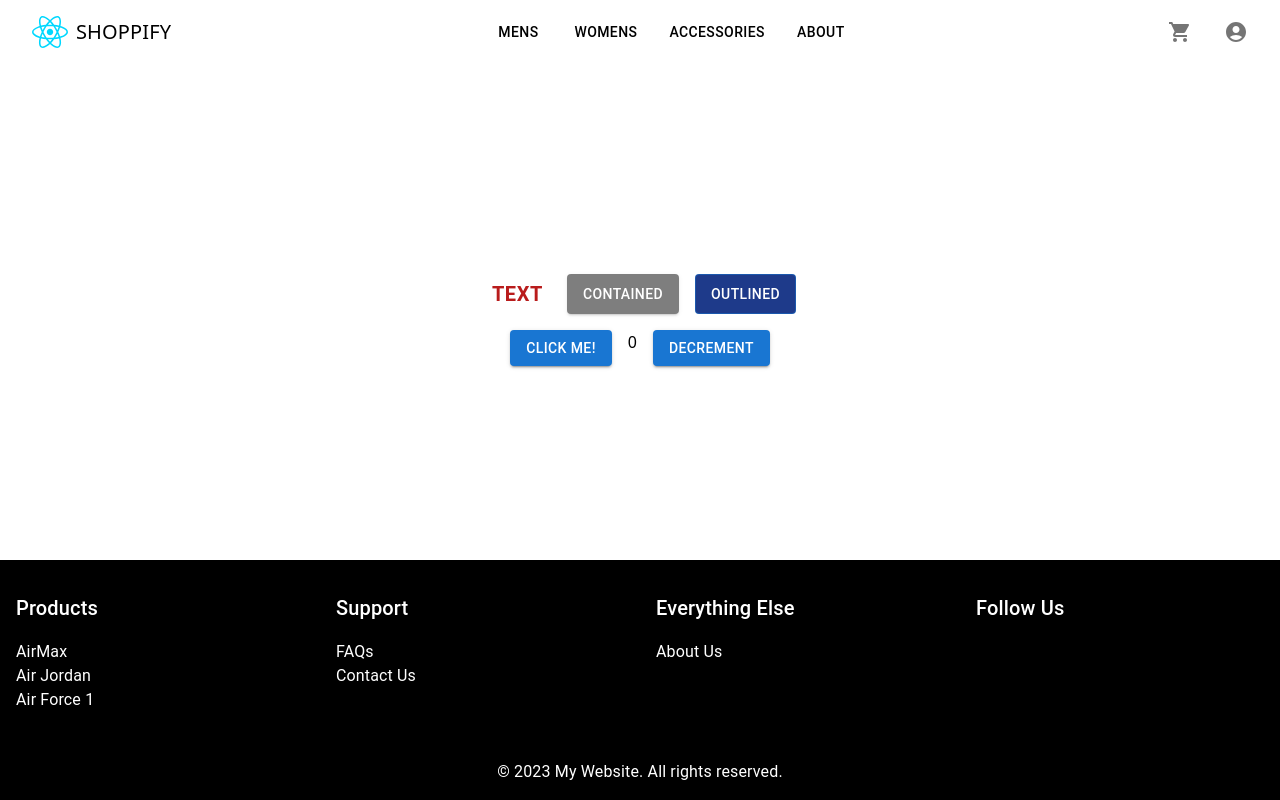
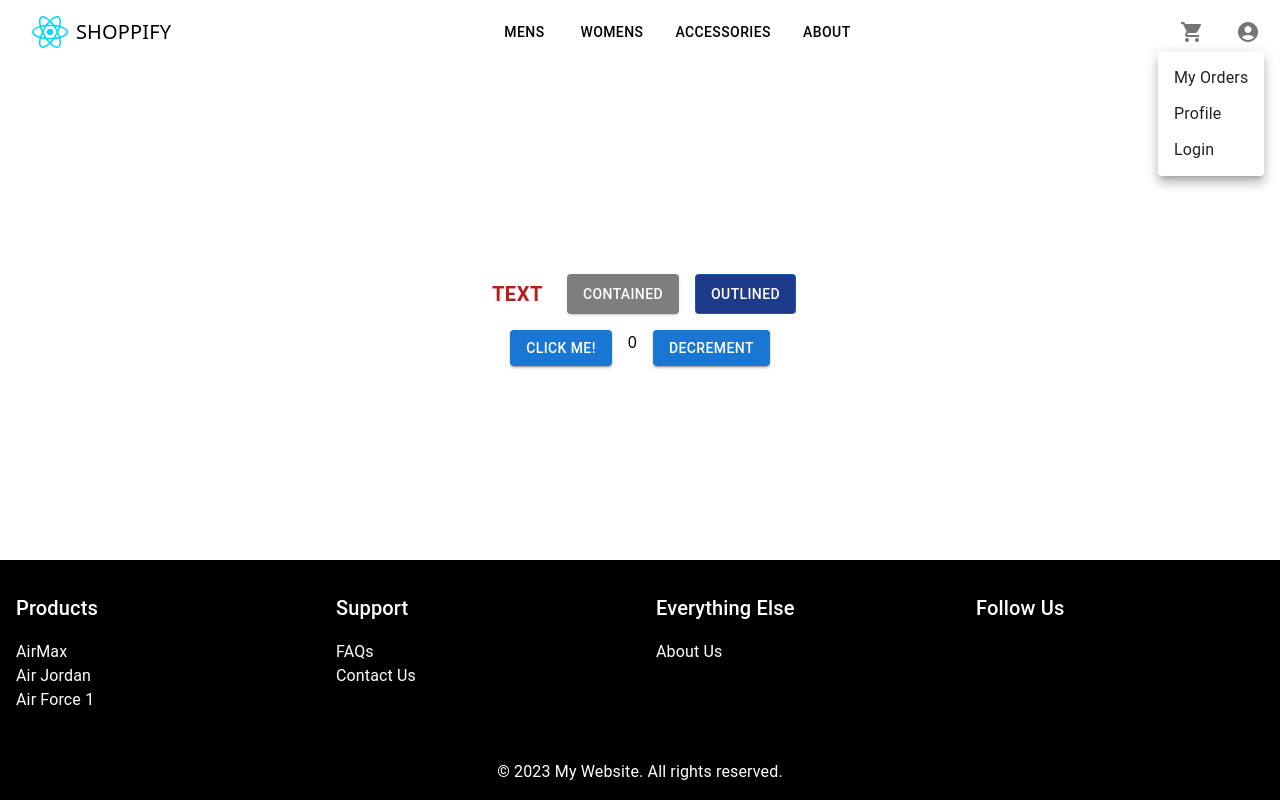
Before and after one commit to dennielstephen/Shoppify.UI, a React (Vite) app: page / in a window 1280 px wide. Both pictures are taken after a click on the button 1236 px from the left and 32 px from the top of the page. Built offline with nearby package versions, Linux system fonts and the light colour scheme.

Commit message:
updated navbar

```diff
--- a/src/components/common/Navbar.tsx
+++ b/src/components/common/Navbar.tsx
@@ -1,12 +1,17 @@
 import { useState } from 'react';
 // import { Link as RouterLink } from 'react-router-dom';
-import { AppBar, Toolbar, IconButton, Typography, Button, Drawer, List, ListItem, ListItemText } from '@mui/material';
+import { AppBar, Toolbar, IconButton, Typography, Button, Drawer, List, ListItem, ListItemText, Menu, MenuItem } from '@mui/material';
 import MenuIcon from '@mui/icons-material/Menu';
 import ShoppingCartIcon from '@mui/icons-material/ShoppingCart';
 import AccountCircleIcon from '@mui/icons-material/AccountCircle';
 import reactLogo from '../../assets/react.svg';
 
+
+const pages = ['Mens', 'Womens', 'Accessories', 'About']
+const profiles = ['My Orders', 'Profile', 'Login']
+
 const Navbar = () => {
+  const [anchorEl, setAnchorEl] = useState<null | HTMLElement>(null);
   const [drawerOpen, setDrawerOpen] = useState(false);
 
   const handleDrawerOpen = () => {
@@ -16,6 +21,15 @@ const Navbar = () => {
   const handleDrawerClose = () => {
     setDrawerOpen(false);
   };
+
+  const handleMenuOpen = (event: React.MouseEvent<HTMLButtonElement>) => {
+    setAnchorEl(event.currentTarget);
+  };
+
+  const handleMenuClose = () => {
+    setAnchorEl(null);
+  };
+
 
   return (
     <AppBar elevation={0} className='sticky bg-white/30 backdrop-blur-xl'>
@@ -28,10 +42,12 @@ const Navbar = () => {
 
         {/* Middle Navigation */}
         <nav className="hidden md:block">
-          <Button className="mx-2 text-black">
-            Mens
-          </Button>
-          <Button className="mx-2 text-black">
+          {pages.map((page) => (
+            <Button key={page} className="mx-2 text-black">
+              {page}
+            </Button>
+          ))}
+          {/* <Button className="mx-2 text-black">
             Womens
           </Button>
           <Button className="mx-2 text-black">
@@ -39,17 +55,25 @@ const Navbar = () => {
           </Button>
           <Button className="mx-2 text-black">
             About
-          </Button>
+          </Button> */}
         </nav>
 
         {/* Profile and Cart */}
-        <div className="flex items-center gap-4">
+        <nav className="flex items-center gap-4">
           <IconButton className='fill-black' aria-label="Shopping Cart">
             <ShoppingCartIcon />
           </IconButton>
-          <IconButton className='fill-black' aria-label="Profile">
+          <IconButton className='fill-black' onClick={handleMenuOpen} onMouseOver={handleMenuOpen} edge="end" aria-label="Profile" aria-haspopup="true">
             <AccountCircleIcon />
           </IconButton>
+          <Menu anchorEl={anchorEl} open={Boolean(anchorEl)} onClose={handleMenuClose} MenuListProps={{onMouseLeave:handleMenuClose}}>
+
+            {profiles.map((profile) => (
+              <MenuItem key={profile} onClick={handleMenuClose}>{profile}</MenuItem>
+            ))}
+            {/* <MenuItem onClick={handleMenuClose}>Profile</MenuItem>
+            <MenuItem onClick={handleMenuClose}>Login</MenuItem> */}
+          </Menu>
 
           {/* Hamburger menu for mobile */}
           <IconButton
@@ -79,7 +103,7 @@ const Navbar = () => {
               </ListItem>
             </List>
           </Drawer>
-        </div>
+        </nav>
       </Toolbar>
     </AppBar>
   );
--- a/src/components/common/ResponsiveAppBar.tsx
+++ b/src/components/common/ResponsiveAppBar.tsx
@@ -1,4 +1,4 @@
-import * as React from 'react'
+import {useState, MouseEvent} from 'react'
 import AppBar from '@mui/material/AppBar'
 import Box from '@mui/material/Box'
 import Toolbar from '@mui/material/Toolbar'
@@ -17,13 +17,13 @@ const pages = ['Home', 'Products', 'Explore']
 const settings = ['Profile', 'Account', 'Dashboard', 'Logout']
 
 function ResponsiveAppBar() {
-    const [anchorElNav, setAnchorElNav] = React.useState<null | HTMLElement>(null)
-    const [anchorElUser, setAnchorElUser] = React.useState<null | HTMLElement>(null)
+    const [anchorElNav, setAnchorElNav] = useState<null | HTMLElement>(null)
+    const [anchorElUser, setAnchorElUser] = useState<null | HTMLElement>(null)
 
-    const handleOpenNavMenu = (event: React.MouseEvent<HTMLElement>) => {
+    const handleOpenNavMenu = (event: MouseEvent<HTMLElement>) => {
         setAnchorElNav(event.currentTarget)
     }
-    const handleOpenUserMenu = (event: React.MouseEvent<HTMLElement>) => {
+    const handleOpenUserMenu = (event: MouseEvent<HTMLElement>) => {
         setAnchorElUser(event.currentTarget)
     }
 
```
